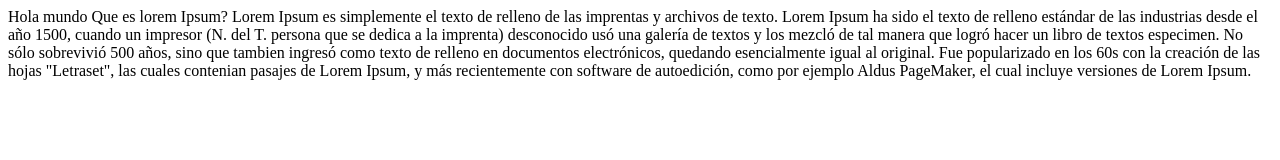
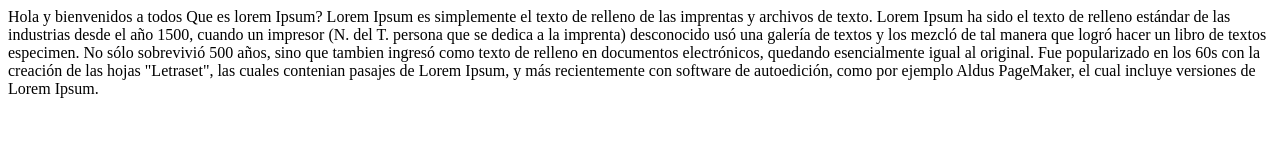
Before and after one commit to jdlandazuri/New-Repo, a plain HTML site: page index.html in a window 1280 px wide. Drawn offline with Linux system fonts and the light colour scheme.

Commit message:
Lorem Ipsu 3

```diff
--- a/index.html
+++ b/index.html
@@ -6,7 +6,7 @@
     <title>My Pagina web</title>
 </head>
 <body>
-    Hola mundo
+    Hola y bienvenidos a todos
     Que es lorem Ipsum?
     Lorem Ipsum es simplemente el texto de relleno de las imprentas y archivos de texto. Lorem Ipsum ha sido el texto de relleno estándar de las industrias desde el año 1500, cuando un impresor (N. del T. persona que se dedica a la imprenta) desconocido usó una galería de textos y los mezcló de tal manera que logró hacer un libro de textos especimen. No sólo sobrevivió 500 años, sino que tambien ingresó como texto de relleno en documentos electrónicos, quedando esencialmente igual al original. Fue popularizado en los 60s con la creación de las hojas "Letraset", las cuales contenian pasajes de Lorem Ipsum, y más recientemente con software de autoedición, como por ejemplo Aldus PageMaker, el cual incluye versiones de Lorem Ipsum.
 
```
